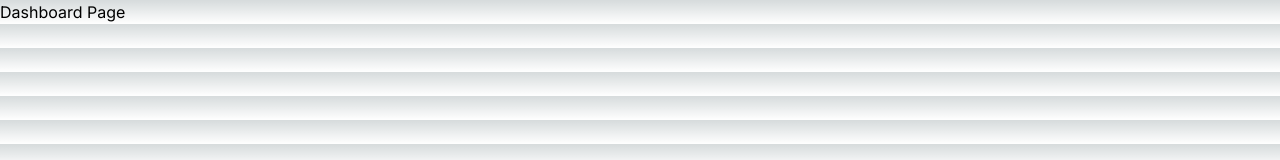
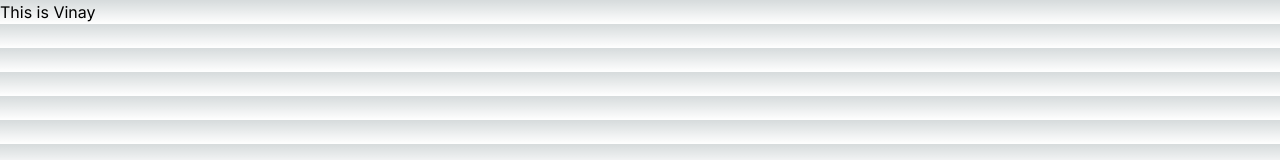
Before and after one commit to Vinay-golkonda99/next-js-doc-practice, a Next.js app: page /About in a window 1280 px wide. Shown: the top 160 px of the page. Built offline with nearby package versions, Linux system fonts and the light colour scheme.

Commit message:
Update page.tsx

```diff
--- a/app/About/page.tsx
+++ b/app/About/page.tsx
@@ -1,3 +1,3 @@
 export default function Page() {
-  return <a>Dashboard Page</a>;
+  return <a>This is Vinay</a>;
 }
```
